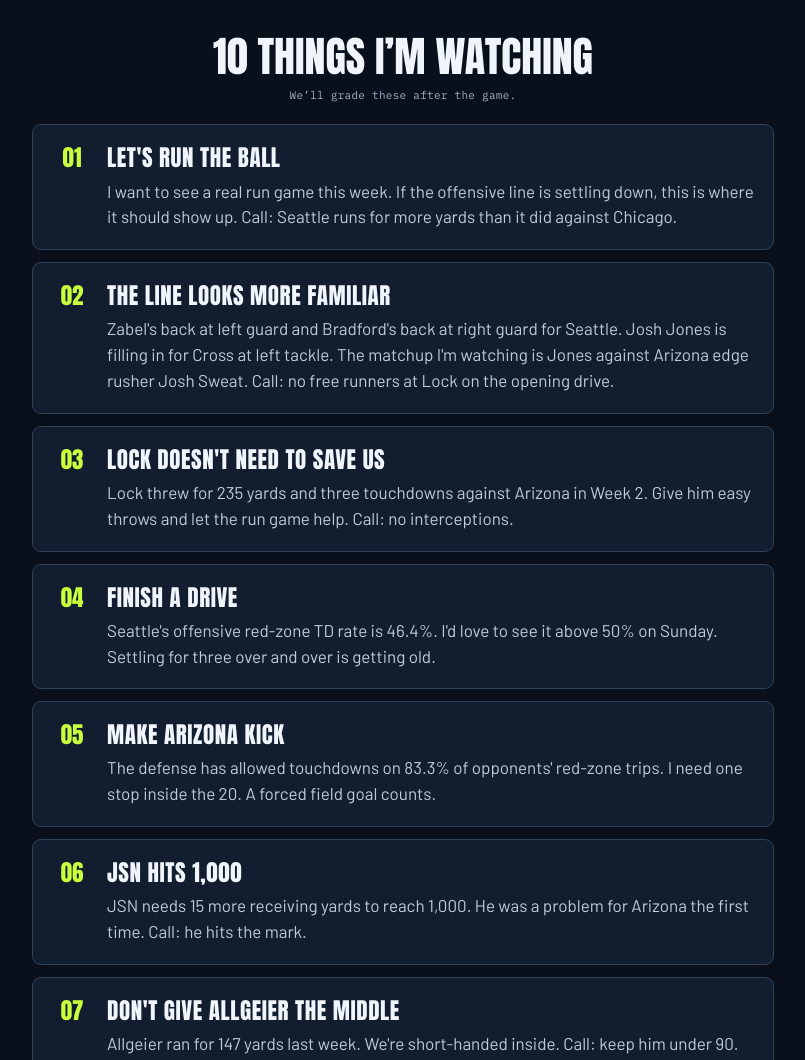
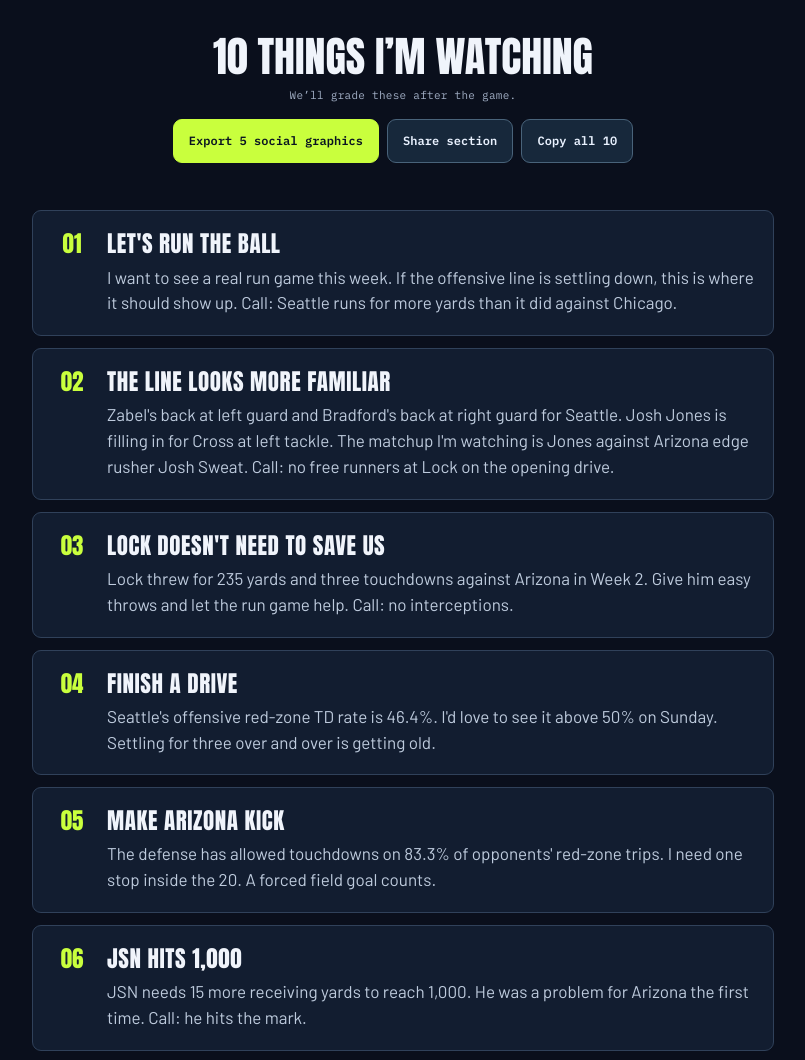
Before and after one commit to jessedeanrivero/jessedeanrivero, a plain HTML site: page seahawks/g/2026-w9.html in a window 1280 px wide. Shown: the part 2579-3639 px from the top of the page, without its empty margins (237-1042 px from the left). Drawn offline with Linux system fonts and the light colour scheme.

Commit message:
Enable share and five-card social graphics export on Week 9 scouting section

```diff
--- a/seahawks/g/2026-w9.html
+++ b/seahawks/g/2026-w9.html
@@ -11,6 +11,8 @@
 <meta property="og:image" content="https://www.hawkswarroom.com/assets/0F18B43B-9B9E-42E0-BA47-C1FAD1D4FC9B.png">
 <meta name="twitter:card" content="summary_large_image"><meta name="twitter:image" content="https://www.hawkswarroom.com/assets/0F18B43B-9B9E-42E0-BA47-C1FAD1D4FC9B.png">
 <link rel="preconnect" href="https://fonts.googleapis.com"><link href="https://fonts.googleapis.com/css2?family=Anton&family=Barlow:wght@400;500;600;700&family=IBM+Plex+Mono:wght@400;500;600&display=swap" rel="stylesheet">
+<link rel="stylesheet" href="/assets/ten-things-export.css">
+<script defer src="/assets/ten-things-export.js"></script>
 <style>
 
 :root{--bg:#0a0f1c;--panel:#121d30;--line:#30415a;--ink:#f0f4fb;--muted:#a1aec4;--lime:#c9ff3d;--orange:#ff893e;--mono:"IBM Plex Mono",monospace;--sans:"Barlow",Arial,sans-serif;--display:"Anton",Impact,sans-serif}
```
